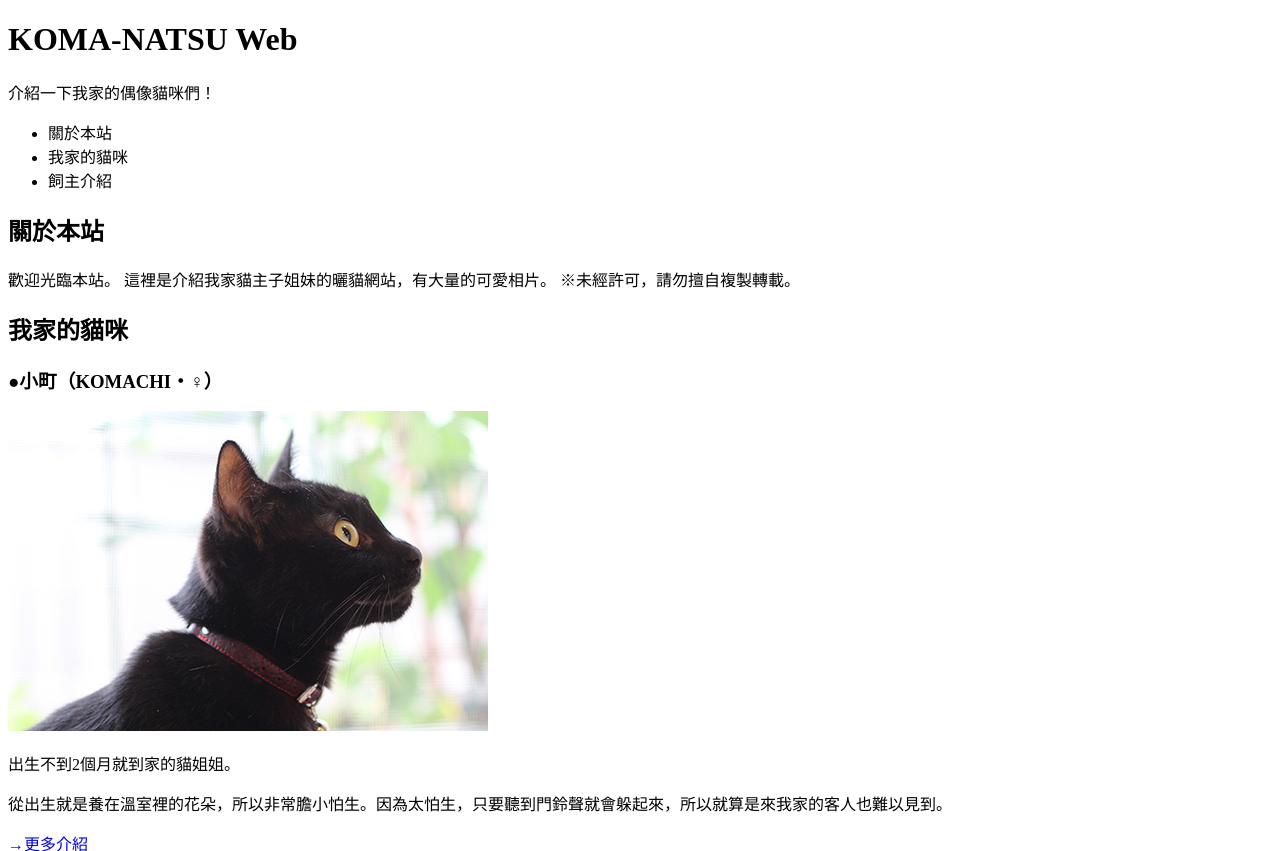
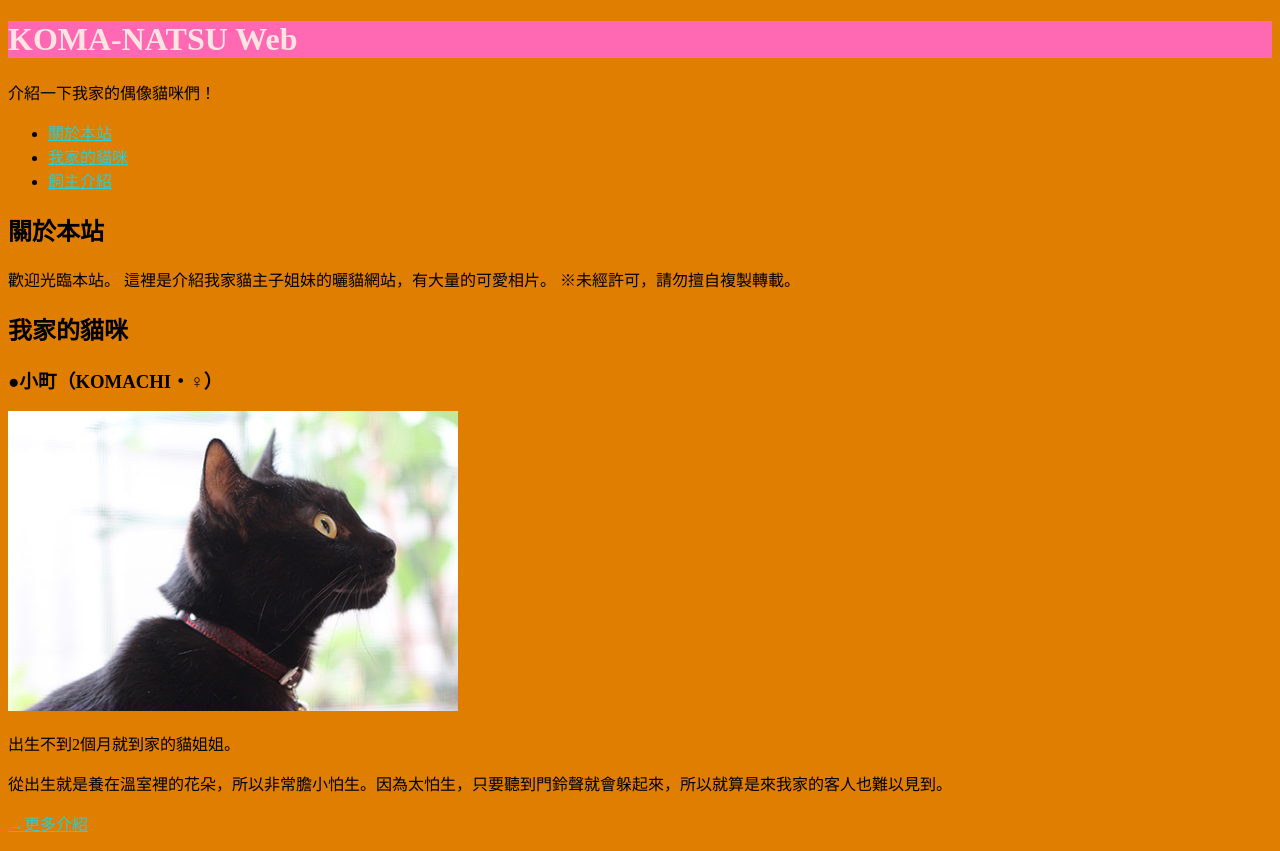
Before and after one commit to u654jp6/44444, a plain HTML site: page index.html in a window 1280 px wide. Shown: the top 851 px of the page. Drawn offline with Linux system fonts and the light colour scheme.

Commit message:
111111123

```diff
--- /dev/null
+++ b/css/style.css
@@ -0,0 +1,13 @@
+h1{
+    color:mistyrose;
+    background-color: hotpink;
+}
+img{
+    width: 400xp;;height: 300px;
+}
+a{
+    color: #00e1ffd5;
+}
+body{
+    background-color: #df7e00;
+}
--- a/index.html
+++ b/index.html
@@ -6,6 +6,7 @@
     <meta name="viewport" content="width=device-width, initial-scale=1.0">
     <title>111111123 u654jp6</title>
     <link rel="shortcut icon" href="img/images.jpg" type="image/x-icon">
+    <link rel="stylesheet" href="css/style.css">
 </head>
 <body>
     <header>
@@ -14,43 +15,43 @@
     </header>
     <nav>
         <ul>
-            <li>關於本站</li>
-            <li>我家的貓咪</li>
-            <li>飼主介紹</li>
+            <li><a href="#1">關於本站</a></li>
+            <li><a href="#2">我家的貓咪</a></li>
+            <li><a href="#3">飼主介紹</a></li>
         </ul>
     </nav>
     <main>
-    <section>
+    <section id="1">
         <h2>關於本站</h2>
         <p>歡迎光臨本站。
         這裡是介紹我家貓主子姐妹的曬貓網站，有大量的可愛相片。
         ※未經許可，請勿擅自複製轉載。</p>
     </section>
-    <section>
+    <section id="2">
         <h2>我家的貓咪</h2>
 
         <section>
             <h3>●小町（KOMACHI・♀）</h3>
-            <img src="img/komachi.jpg" alt="cat01" width="480" height="320">
+            <img src="img/komachi.jpg" alt="cat01">
             <p>出生不到2個月就到家的貓姐姐。</p>
             <p>從出生就是養在溫室裡的花朵，所以非常膽小怕生。因為太怕生，只要聽到門鈴聲就會躲起來，所以就算是來我家的客人也難以見到。</p>
             <a href="cats/komachi.html"><p>→更多介紹</p></a>
         </section>
         <section>
             <h3>●小夏（KONATSU・♀）</h3>
-            <img src="img/konatsu.jpg" alt="cat02" width="480" height="320">
+            <img src="img/konatsu.jpg" alt="cat02">
             <p>為了讓小町有個伴，在1年後抱回來貓妹妹。</p>
             <p>原本是在埼玉縣飯能市的煤礦場出生長大的小野貓。和小町不同，是個性活潑親人，愛吃、愛玩、愛睡的元氣寶寶。</p>
             <a href="cats/konatsu.html"><p>→更多介紹</p></a>
         </section>
     </section>
-    <section>
+    <section id="3">
         <h2>飼主介紹</h2>
-        <img src="img/avatar.png" alt="555" width="250" height="250">
+        <img src="img/avatar.png" alt="555">
         <dt>暱稱 ：</dt><dd>水餃</dd>
         <dt>職業 ：</dt><dd>冷凍食品</dd>
         <dt>mail ：</dt><dd><a href="0006793595a@gmail.com">0006793595a@gmail.com</a> </dd>
-        <dt>Web ：</dt><dd></dd>
+        <dt>Web ：</dt><dd><a href="https://u654jp6.github.io/44444/">https://u654jp6.github.io/44444/</a></dd>
     </section>
     </main>
     <footer>
```
